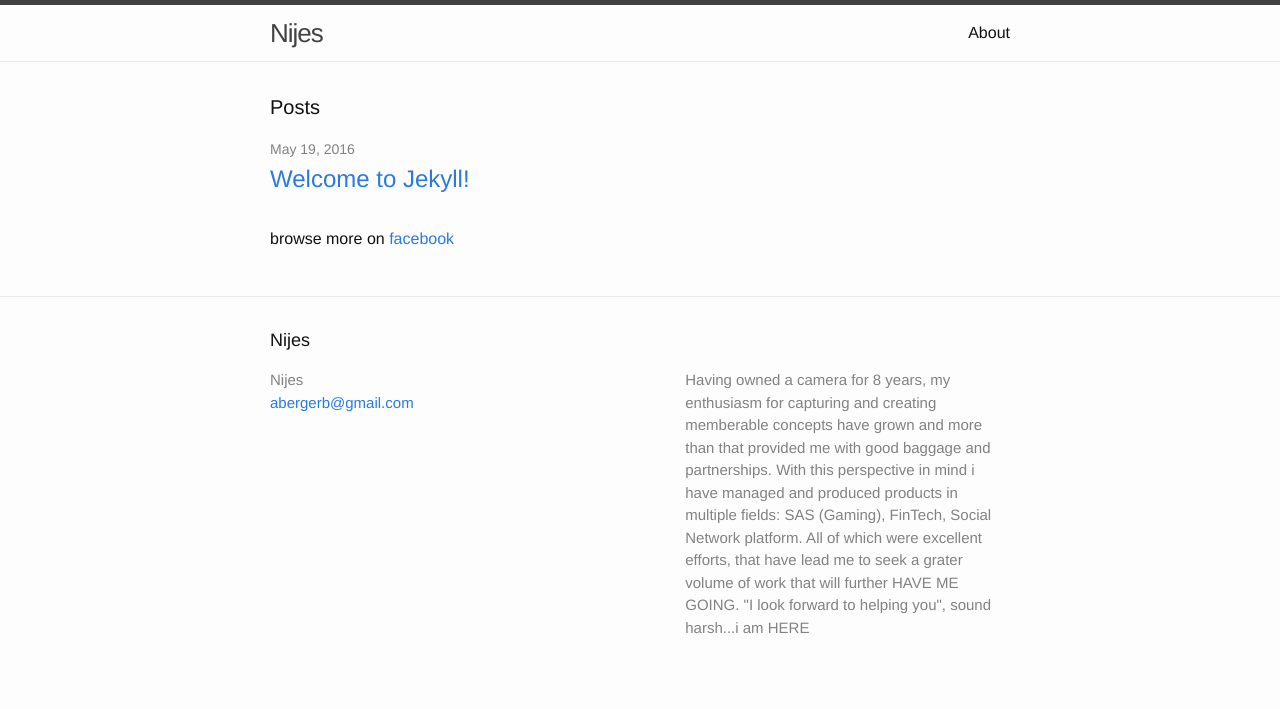
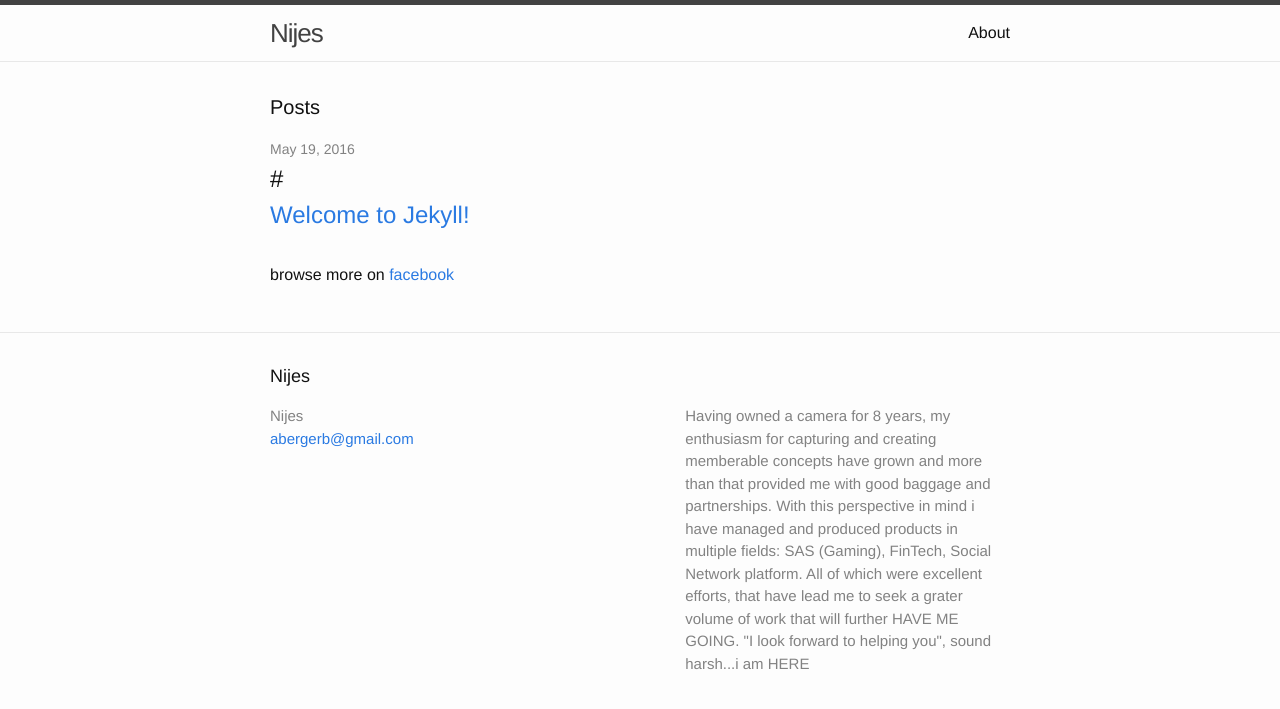
Before and after one commit to abergerb/abergerb.github.io, a Jekyll site: the page built from index.html, in a window 1280 px wide. Shown: the top 709 px of the page. Built offline with Jekyll 4.4.1, drawn with Linux system fonts in a browser that asks for light colours.

Commit message:
Update index.html

```diff
--- a/index.html
+++ b/index.html
@@ -12,7 +12,7 @@ layout: default
         <span class="post-meta">{{ post.date | date: "%b %-d, %Y" }}</span>
 
         <h2>
-          <a class="post-link" href="{{ post.url | prepend: site.baseurl }}">{{ post.title }}</a>
+#          <a class="post-link" href="{{ post.url | prepend: site.baseurl }}">{{ post.title }}</a>
         </h2>
       </li>
     {% endfor %}
```
